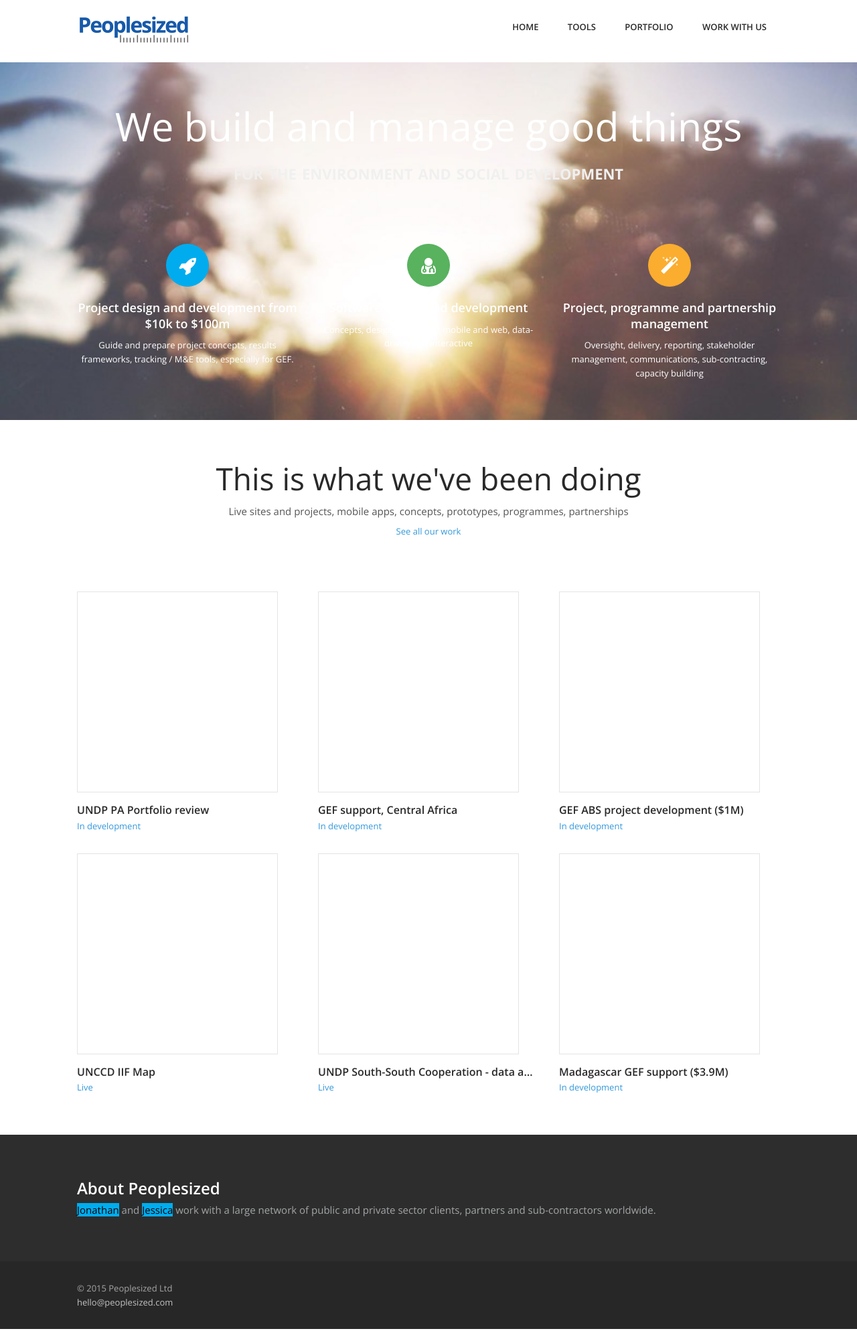
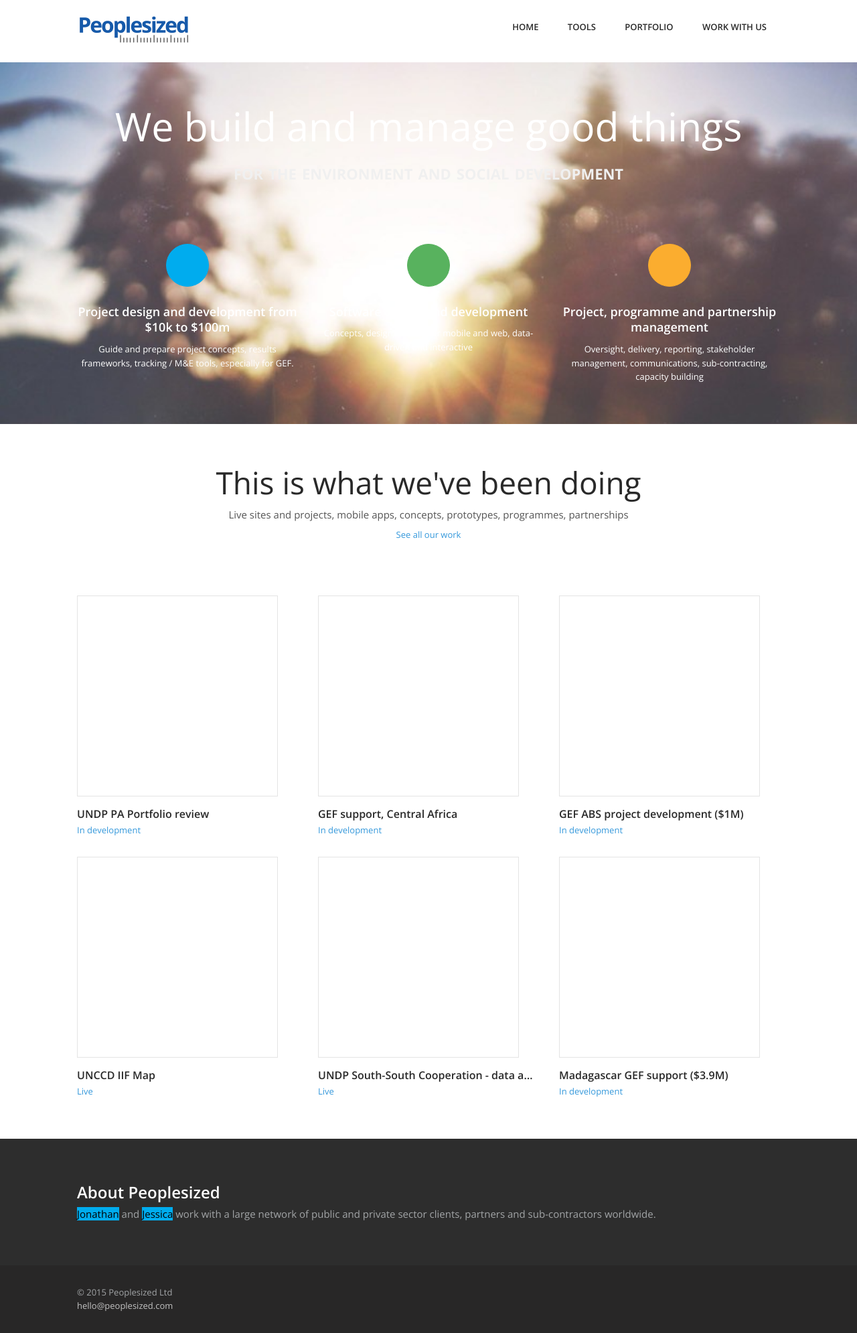
Before and after one commit to Peoplesized/peoplesizedcom, a Jekyll site: the page built from index.html, in a window 1280 px wide. Shown: the whole page at 67% size. Built offline with Jekyll 4.4.1, drawn with Linux system fonts in a browser that asks for light colours; nearby versions of some CDN libraries.

Commit message:
fonticons instead of fontawesome

```diff
--- a/_includes/head.html
+++ b/_includes/head.html
@@ -8,11 +8,11 @@
   <meta name="keywords" content="{{ site.keywords | join: ',' }}">
 
   <link href='//fonts.googleapis.com/css?family=Open+Sans:300italic,400italic,600italic,700italic,400,300,600,700' rel='stylesheet' type='text/css'>
-  <link rel="stylesheet" href="//maxcdn.bootstrapcdn.com/font-awesome/4.3.0/css/font-awesome.min.css">
   <link rel="stylesheet" href="{{ "/css/main.css" | prepend: site.baseurl }}">
   <link rel="canonical" href="{{ page.url | replace:'index.html','' | prepend: site.baseurl | prepend: site.url }}">
   <link rel="alternate" type="application/rss+xml" title="{{ site.title }}" href="{{ "/feed.xml" | prepend: site.baseurl | prepend: site.url }}" />
 
+  <script src="https://use.fonticons.com/ba28a958.js"></script>
   <script src='//code.jquery.com/jquery-1.11.3.min.js'></script>
   <script src='{{site.baseurl}}/ext/ext.js'></script>
   <script src='{{site.baseurl}}/js/script.js'></script>
```
